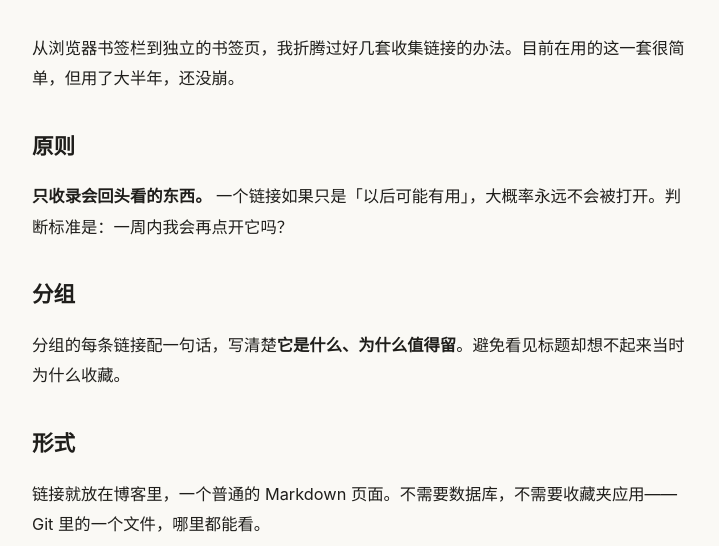
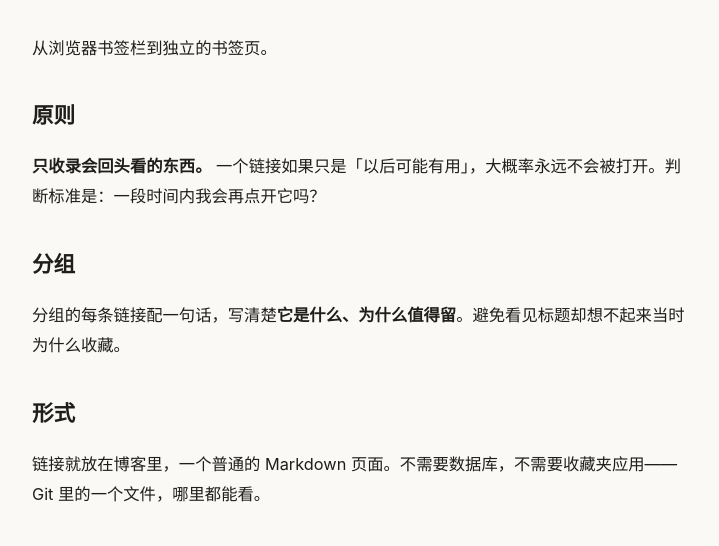
Before and after one commit to roczhm/homepage, an Astro site: page /posts/how-i-organize-links in a window 1280 px wide. Shown: the part 254-800 px from the top of the page, without its empty margins (280-999 px from the left). Built offline with nearby package versions, Linux system fonts and the light colour scheme; Astro itself is replaced by a stand-in of ours.

Commit message:
更新 how-i-organize-links.md

```diff
--- a/src/content/posts/how-i-organize-links.md
+++ b/src/content/posts/how-i-organize-links.md
@@ -4,11 +4,11 @@ date: 2026-09-18
 description: '把网上看到的好东西收进书签页的一些心得。'
 ---
 
-从浏览器书签栏到独立的书签页，我折腾过好几套收集链接的办法。目前在用的这一套很简单，但用了大半年，还没崩。
+从浏览器书签栏到独立的书签页。
 
 ## 原则
 
-**只收录会回头看的东西。** 一个链接如果只是「以后可能有用」，大概率永远不会被打开。判断标准是：一周内我会再点开它吗？
+**只收录会回头看的东西。** 一个链接如果只是「以后可能有用」，大概率永远不会被打开。判断标准是：一段时间内我会再点开它吗？
 
 ## 分组
 
```
